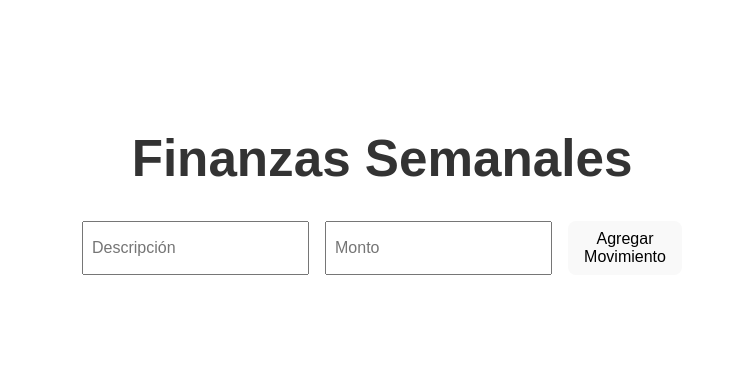
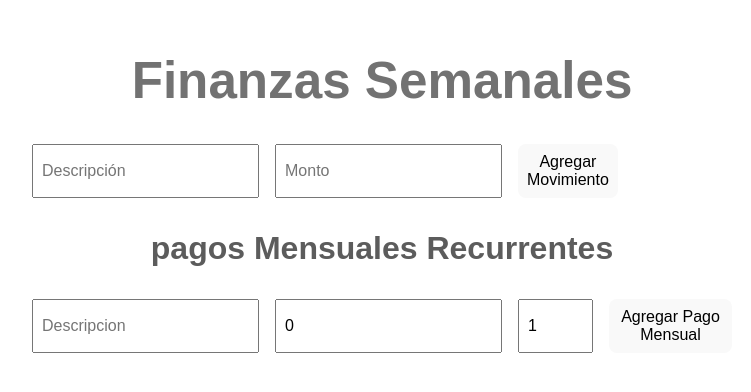
Before and after one commit to joelA4/finanzas-vue, a Vue app: page / in a window 1280 px wide. Shown: the part 206-598 px from the top of the page, without its empty margins (258-1009 px from the left). Built offline with nearby package versions, Linux system fonts and the light colour scheme.

Commit message:
agregar pagos recurrentes

```diff
--- a/index.html
+++ b/index.html
@@ -4,7 +4,7 @@
     <meta charset="UTF-8" />
     <link rel="icon" type="image/svg+xml" href="/vite.svg" />
     <meta name="viewport" content="width=device-width, initial-scale=1.0" />
-    <title>Vite + Vue</title>
+    <title>Finace</title>
   </head>
   <body>
     <div id="app"></div>
--- a/src/App.vue
+++ b/src/App.vue
@@ -1,6 +1,9 @@
 <script setup>
 import MovimientoForm from './components/MovimientoForm.vue'
 import { useMovimientos } from './composables/useMovimientos.js'
+
+import PagoForm from './components/PagoForm.vue'
+import { usePagos } from './composables/usePagos.js'
 
 // Composable que encapsula la lógica
 const {
@@ -11,6 +14,16 @@ const {
   eliminarMovimiento,
   editarMovimiento
 } = useMovimientos()
+
+const {
+  pagos,
+  agregarPago,
+  eliminarPago,
+  editarPago,
+  pagoActual,
+  modoEdicionPago
+} = usePagos()
+
 </script>
 
 <template>
@@ -23,6 +36,7 @@ const {
       @nuevo-movimiento="agregarMovimiento"
     />
 
+
     <ul>
       <li v-for="m in movimientos" :key="m.id">
         {{ m.descripcion }} - ${{ m.monto }}
@@ -30,12 +44,28 @@ const {
         <button @click="eliminarMovimiento(m.id)">Eliminar</button>
       </li>
     </ul>
+
+    <h2>pagos Mensuales Recurrentes</h2>
+    <pagoForm
+      :editar = "pagoActual"
+      :modo-edicion = "modoEdicionPago"
+      @nuevo-pago="agregarPago"
+    />
+
+    <ul>
+      <li v-for="p in pagos" :key="p.id">
+        {{ p.descripcion }} - ${{ p.monto }} (cada {{ p.diaDePago }} de cada mes)
+        <button @click="editarPago(p)">Editar</button>
+        <button @click="eliminarPago(p.id)">Eliminar</button>
+      </li>
+    </ul>
+
   </main>
 </template>
 
 <style scoped>
 main {
-  max-width: 600px;
+  max-width: 700px;
   margin: auto;
   padding: 1rem;
   font-family: Arial, sans-serif;
@@ -43,7 +73,12 @@ main {
 
 h1 {
   text-align: center;
-  color: #333;
+  color: #727272;
+}
+h2 {
+  text-align: center;
+  font-size: 2rem;
+  color: #5c5c5c;
 }
 
 ul {
@@ -55,7 +90,7 @@ li {
   background: #5b5b5b;
   margin-bottom: 0.5rem;
   padding: 0.75rem;
-  border-radius: 8px;
+  border-radius: 15px;
   display: flex;
   justify-content: space-between;
   align-items: center;
--- a/src/components/MovimientoForm.vue
+++ b/src/components/MovimientoForm.vue
@@ -46,7 +46,7 @@ function manejarSubmit() {
     <input v-model="descripcion" type="text" placeholder="Descripción" />
     <input v-model="monto" type="number" placeholder="Monto" />
     <button type="submit">
-      {{ props.modoEdicion ? 'Actualizar' : 'Agregar' }} Movimiento
+      {{ props.modoEdicion ? 'Actualizar' : 'Agregar' }} <br/> Movimiento
     </button>
   </form>
 </template>
--- /dev/null
+++ b/src/components/PagoForm.vue
@@ -0,0 +1,63 @@
+<template>
+    <form @submit.prevent="manejarSubmit">
+        <input v-model="pago.descripcion" placeholder="Descripcion" required />
+        <input v-model="pago.monto" type="number" placeholder="Monto" required />
+        <input v-model="pago.diaDePago" type="number" min="1" max="31" placeholder="Dia de pago" required />
+        <button type="submit">{{ modoEdicion ? 'Actualizar' : 'Agregar' }} Pago Mensual</button>
+    </form>
+</template>
+
+<script setup>
+    import {ref, watch} from 'vue'
+    import {nanoid} from 'nanoid'
+
+    const props = defineProps({
+        editar: Object,
+        modoEdicion: Boolean
+    })
+
+    const emit = defineEmits(['nuevo-pago'])
+
+    const pago = ref({
+        id: '',
+        descripcion: '',
+        monto: 0,
+        diaDePago : 1
+    })
+
+    watch(() => props.editar, (nuevo)=>{
+        if (props.modoEdicion && nuevo) {
+            pago.value = { ...nuevo }
+        } else {
+            pago.value = {
+                id: '',
+                descripcion: '',
+                monto: 0,
+                diaDePago: 1
+            }
+        }
+    })
+
+    const manejarSubmit = () => {
+        emit('nuevo-pago', { ...pago.value})
+        pago.value ={
+            id: '',
+            descripcion: '',
+            monto: 0,
+            diaDePago: 1
+        }
+    }
+
+</script>
+
+<style scoped>
+form {
+  display: flex;
+  gap: 1rem;
+  margin-bottom: 1rem;
+}
+input, button {
+  padding: 0.5rem;
+  font-size: 1rem;
+}
+</style>
--- a/src/composables/usePagos.js
+++ b/src/composables/usePagos.js
@@ -0,0 +1,38 @@
+import { ref } from 'vue'
+import { nanoid } from 'nanoid'
+
+export function usePagos() {
+    const pagos = ref([])
+    const pagoActual = ref(null)
+    const modoEdicionPago = ref(false)
+
+    const agregarPago = (nuevo) => {
+        if (modoEdicionPago.value && pagoActual.value){
+            const index = pagos.value.findIndex(p => p.id === pagoActual.value.id)
+            if (index !== -1 ) pagos.value[index] = { ...nuevo }
+            modoEdicionPago.value = false
+            pagoActual.value = null
+        } else {
+            pagos.value.push({ ...nuevo, id: nanoid() })
+        }
+    }
+
+    const eliminarPago = (pago) => {
+        pagoActual.value = { ...pago }
+        modoEdicionPago.value = true
+    }
+
+    const editarPago = (pago) => {
+        pagoActual.value = { ...pago }
+        modoEdicionPago.value = true
+    }
+
+    return {
+        pagos,
+        agregarPago,
+        eliminarPago,
+        editarPago,
+        pagoActual,
+        modoEdicionPago
+    }
+}
```
